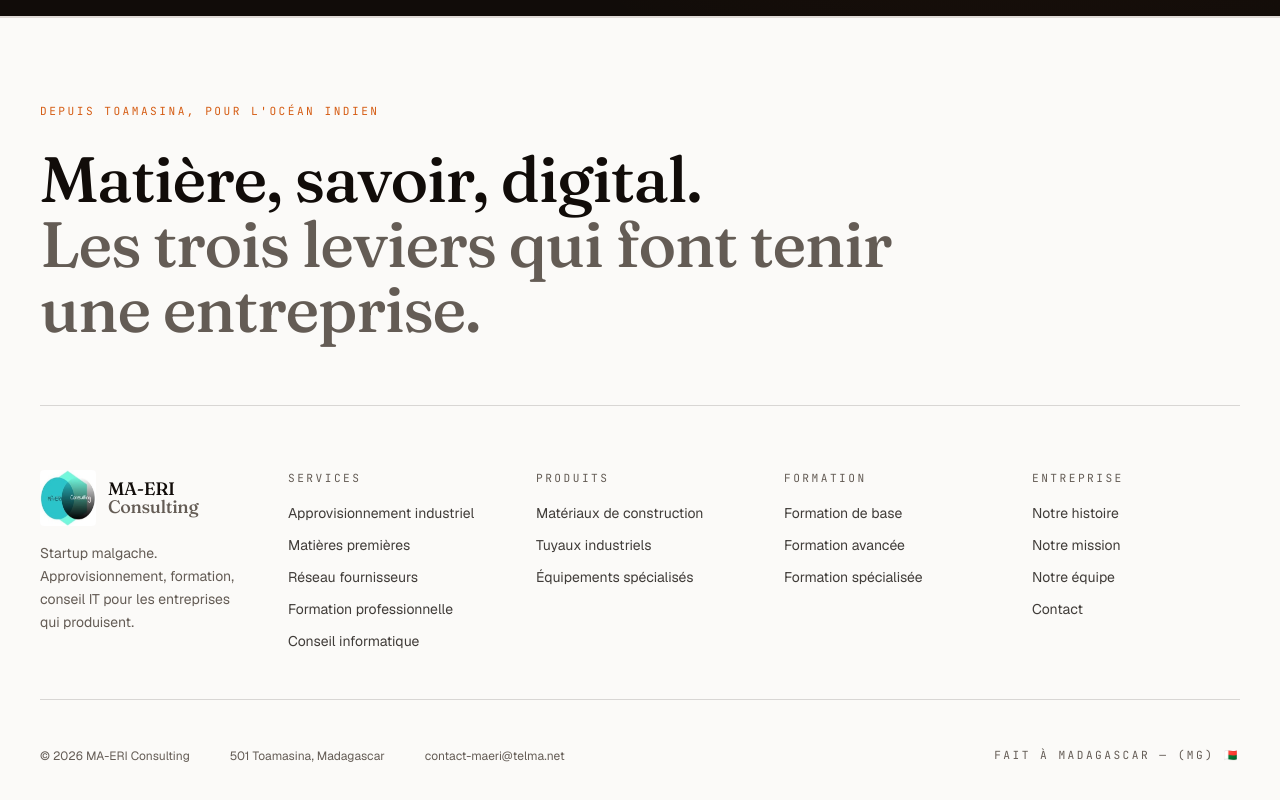
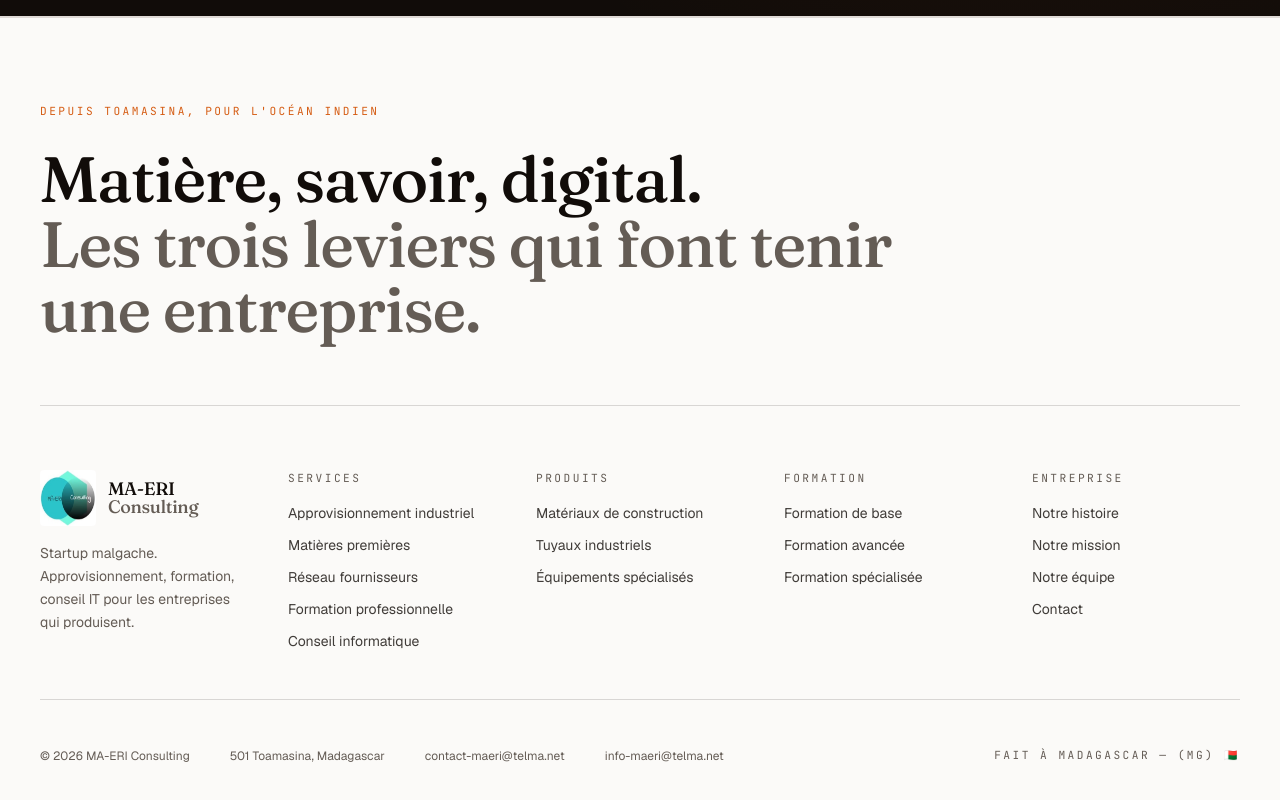
Before and after one commit to Tiavina-Andriamamivony/MAERI, a Next.js app: page / in a window 1280 px wide. Shown: the part 6877-7677 px from the top of the page. Built offline with nearby package versions, Linux system fonts and the light colour scheme.

Commit message:
chore: add another contact

```diff
--- a/src/app/contact/page.tsx
+++ b/src/app/contact/page.tsx
@@ -39,6 +39,7 @@ const phones = [
 const emails = [
   { label: "Commercial", value: "commercial-maeri@telma.net" },
   { label: "Général", value: "contact-maeri@telma.net" },
+  { label: "Information", value: "info-maeri@telma.net" },
 ];
 
 export default function Contact() {
--- a/src/components/brand/footer.tsx
+++ b/src/components/brand/footer.tsx
@@ -110,6 +110,9 @@ export function Footer() {
             <a href="mailto:contact-maeri@telma.net" className="hover:text-foreground transition-colors">
               contact-maeri@telma.net
             </a>
+            <a href="mailto:info-maeri@telma.net" className="hover:text-foreground transition-colors">
+              info-maeri@telma.net
+            </a>
           </div>
           <span className="kicker">Fait à Madagascar — (MG) 🇲🇬</span>
         </div>
```
